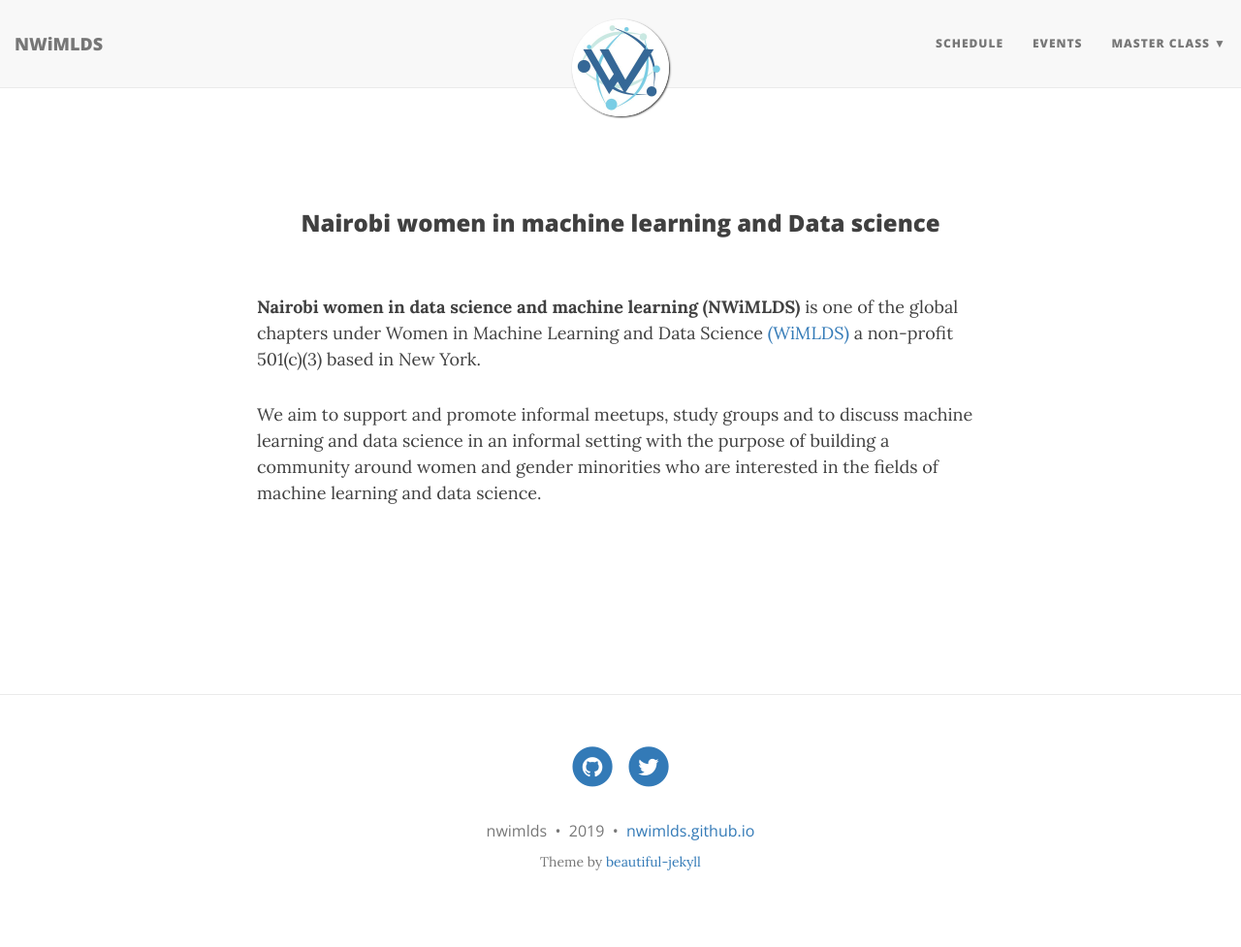
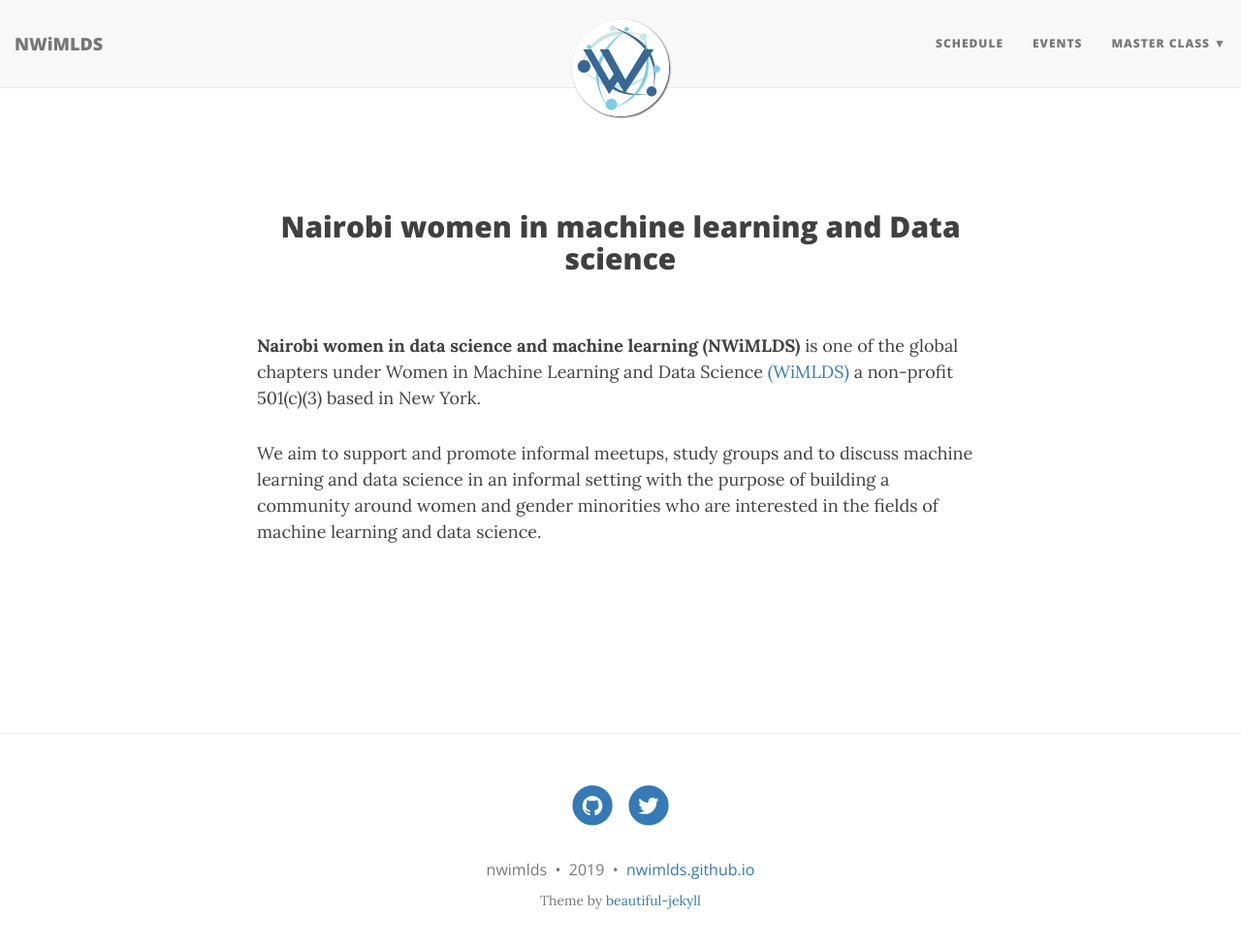
Before and after one commit to Master-DS-Classes/nwimlds.github.io, a Jekyll site: the page index.html, which Jekyll copies as it is, in a window 1280 px wide and 990 px high. Shown: the top 977 px of the window at 97% size. Built offline with Jekyll 4.4.1, drawn with Linux system fonts in a browser that asks for light colours; nearby versions of some CDN libraries.

```diff
--- a/index.html
+++ b/index.html
@@ -138,7 +138,7 @@
 
 	<p>&nbsp;</p>
 
-            <h3>Nairobi women in machine learning and Data science</h3>
+            <h2>Nairobi women in machine learning and Data science</h2>
 
         </div>
       </div>
```
